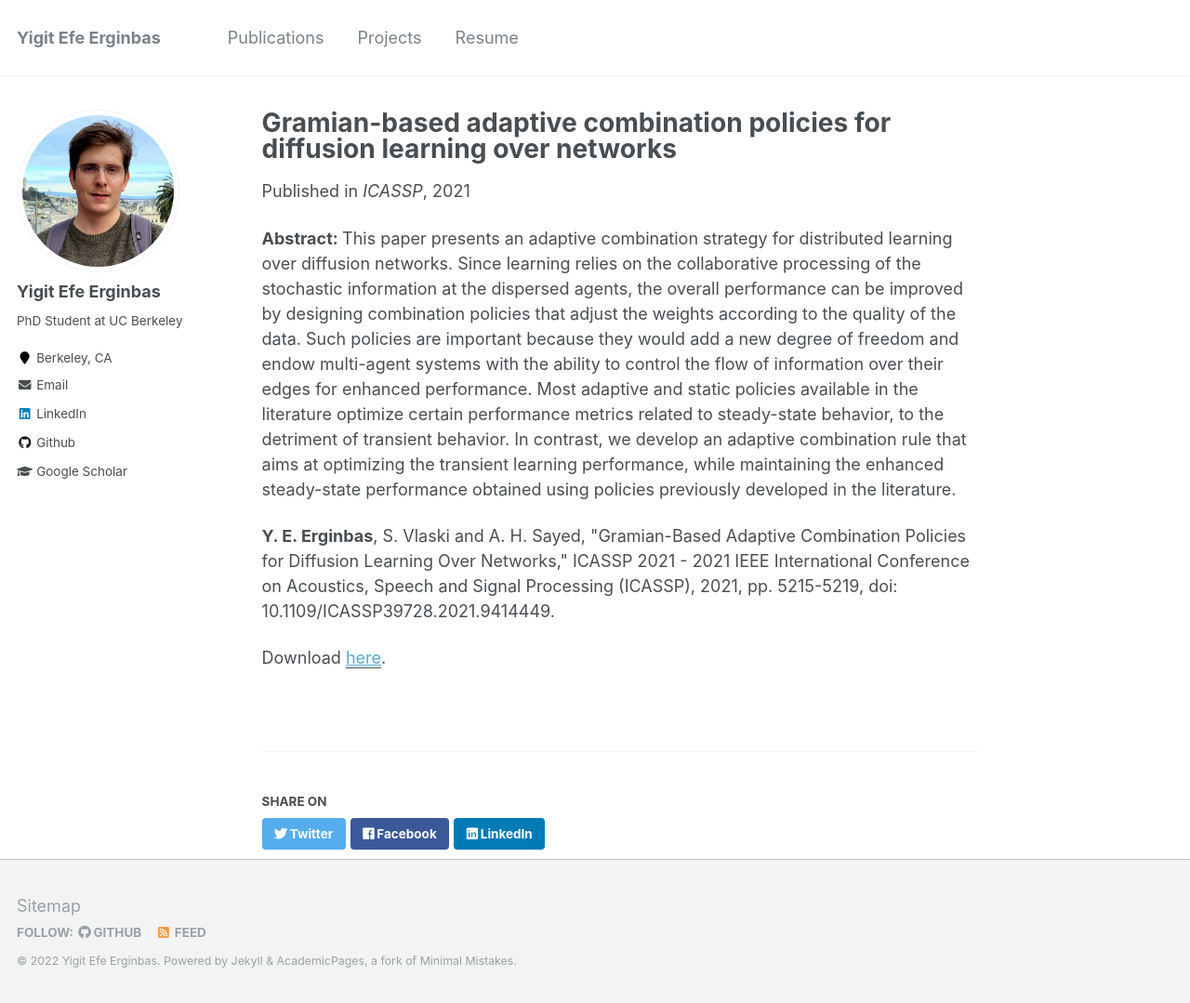
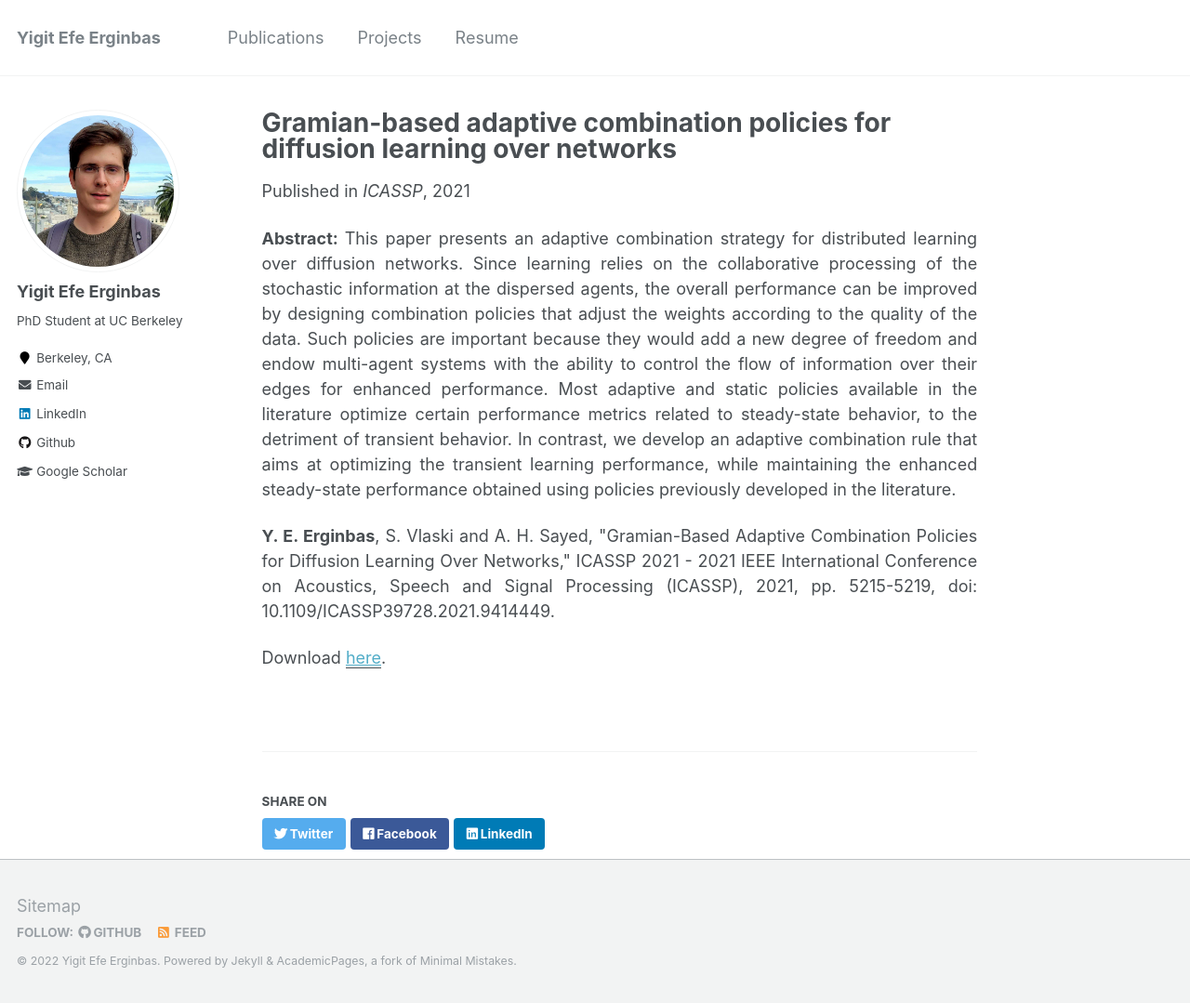
Before and after one commit to erginbas/erginbas.github.io, a Jekyll site: the page built from _publications/2021-06-icassp-publication.md, in a window 1280 px wide and 1079 px high. Shown: the whole window at 93% size. Built offline with Jekyll 4.4.1, drawn with Linux system fonts in a browser that asks for light colours.

Commit message:
no message

```diff
--- a/_layouts/single.html
+++ b/_layouts/single.html
@@ -42,12 +42,16 @@ layout: default
           <p class="page__date"><strong><i class="fa fa-fw fa-calendar" aria-hidden="true"></i> {{ site.data.ui-text[site.locale].date_label | default: "Published:" }}</strong> <time datetime="{{ page.date | date_to_xmlschema }}">{{ page.date | default: "1900-01-01" | date: "%B %d, %Y" }}</time></p>
         {% endif %}
 
+        {% if post.authors %}
+          <p>{{ post.authors }}</p>
+        {% endif %}
+
         {% if page.abstract %}
-          <p> <b> Abstract: </b> {{ page.abstract }} </p>
+          <p align="justify"> <b> Abstract: </b> {{ page.abstract }} </p>
         {% endif %}
 
         {% if page.citation %}
-          <p>{{ page.citation }} </p>
+          <p align="justify"> {{ page.citation }} </p>
         {% endif %}
 
         {% if page.paperurl %}
```
Also changed, not shown: _publications/2021-06-icassp-publication.md (+1 -0 lines).
